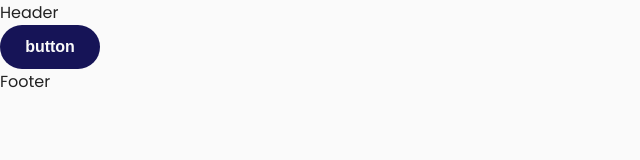
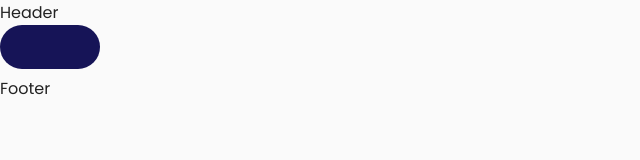
Before and after one commit to include-davis/aggie-fiction, a Next.js app: page / in a window 1280 px wide. Shown: the top 160 px of the page, without its empty margins (0-640 px from the left). Built offline with nearby package versions, Linux system fonts and the light colour scheme.

Commit message:
Clean up code for merging

```diff
--- a/app/(pages)/_components/Button/Button.jsx
+++ b/app/(pages)/_components/Button/Button.jsx
@@ -1,25 +1,31 @@
 import styles from "./Button.module.scss";
 import Link from 'next/link'
 import React from 'react';
-export default function Button(props) {
-    //Replace props.route with the path of the button
-    //Replace props.color,props.width,and props.text with the color,width and text of the button respectively
+
+/**
+ * color: either "light", "dark", or "gradient"
+ * route: page route to link to, such as /about
+ * width: optional prop specifying the button width in pixels, defaults to 272
+ */
+// example usage: <Button route="/about" color="dark" text="button" width={100} />
+export default function Button({children, color, route, width=272}) {
     let colorClass;
-    if (props.color==="light"){
-        colorClass=styles.lightButton
+    if (color==="light") {
+        colorClass=styles.lightButton;
     }
-    else if (props.color==="dark"){
-        colorClass=styles.darkButton
+    else if (color==="dark") {
+        colorClass=styles.darkButton;
     }
-    else{
-        colorClass=styles.gradientButton
+    else {
+        colorClass=styles.gradientButton;
     }
     return (
-
-      <div>
-          <Link href={props.route}>
-              <button className={`${styles.Button} ${colorClass}`} style={{width:props.width}}>{props.text}</button>
-          </Link>
-</div>
+        <div>
+                <Link href={route}>
+                    <button className={`${styles.Button} ${colorClass}`} style={{width: `${width}px`}}>
+                        {children}
+                    </button>
+                </Link>
+        </div>
     );
 }
--- a/app/(pages)/_components/Button/Button.module.scss
+++ b/app/(pages)/_components/Button/Button.module.scss
@@ -1,31 +1,32 @@
-.Button{
-  width:272px;
-  height:44px;
+.Button {
+  width: 272px;
+  height: 44px;
   border-radius: 9999px;
   text-align: center;
   font-size: 1rem;
-  border:none;
+  border: none;
   cursor: pointer;
 }
-.lightButton{
-  background:var(--light-purple);
-  color:var(--black);
-  transition:background 0.3s ease;
+
+.lightButton {
+  background: var(--light-purple);
+  color: var(--black);
+  transition: 0.3s ease;
 }
 
-.darkButton{
+.darkButton {
   background: var(--dark-purple);
-  color:var(--white);
+  color: var(--white);
   font-weight: bold;
 }
-.gradientButton{
+.gradientButton {
   background: var(--Aggie-Space);
-  color:var(--white);
+  color: var(--white);
   font-weight: bold;
 }
 
-.lightButton:hover{
-  background:var(--dark-purple);
-  color:white;
+.lightButton:hover {
+  background: var(--dark-purple);
+  color: var(--white);
   font-weight: bold;
 }
```
